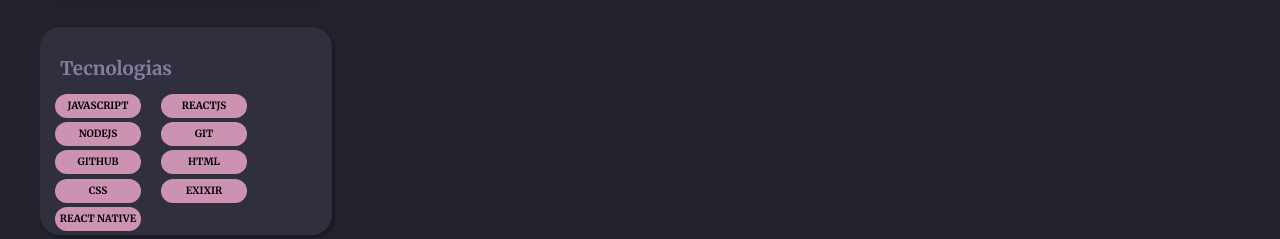
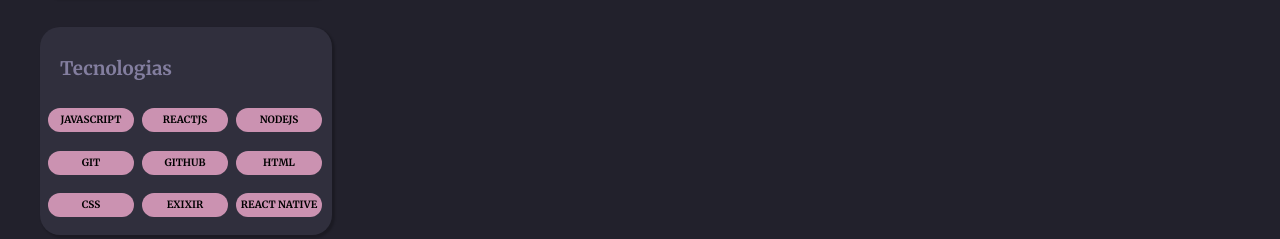
Before and after one commit to lucasserdev/rocketseat, a plain HTML site: page basico/portfolio/index.html in a window 1280 px wide. Shown: the part 713-952 px from the top of the page. Drawn offline with nearby package versions, Linux system fonts and the light colour scheme.

Commit message:
atualizando div da tecnologia
os elementos dentro da divs estava um abaixo do outro

```diff
--- a/basico/portfolio/style.css
+++ b/basico/portfolio/style.css
@@ -101,6 +101,7 @@
     border-radius: 20px;
     background: #302F3D;
     box-shadow: 2px 2px 2px 1px rgba(0, 0, 0, 0.20);
+
     display: flex;
     flex-wrap: wrap;
 }
@@ -126,10 +127,9 @@
 
     width: 86px;
     height: 24px;
-    margin-left: 15px;
-    margin-right: 5px;
+
     padding-top: 5px;
-
+    margin-left: 8px;
     background-color: #CB92B1;
     border-radius: 30px;
 }
```
